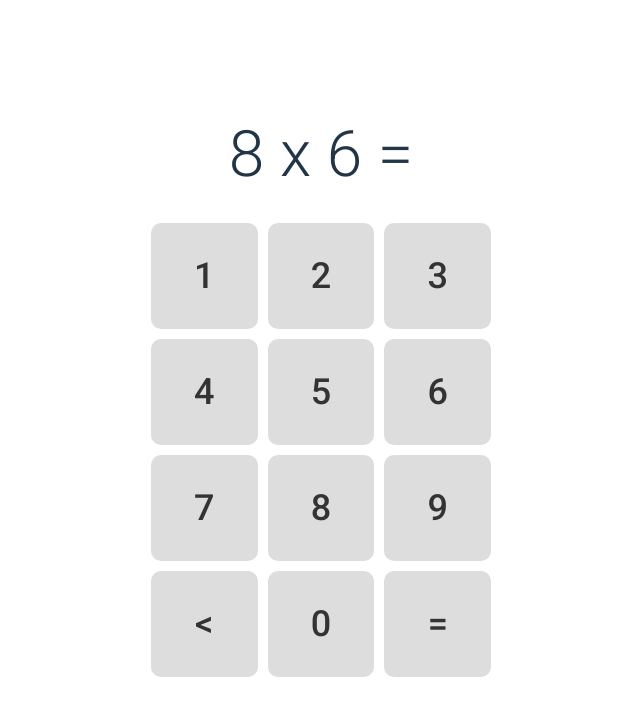
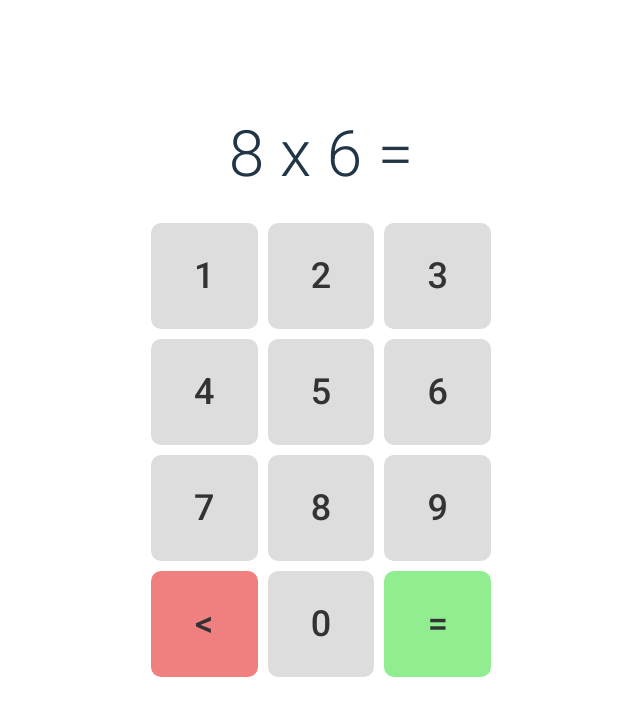
Before and after one commit to domstrueboy/compy, a Vue app: page / in a window 1280 px wide. Shown: the top 716 px of the page, without its empty margins (319-959 px from the left). Built offline with nearby package versions, Linux system fonts and the light colour scheme.

Commit message:
Добавлены цвета кнопок и ошибок

```diff
--- a/src/App.vue
+++ b/src/App.vue
@@ -3,6 +3,8 @@ import { ref, computed } from 'vue';
 import Keyboard from './components/Keyboard.vue';
 import { type IButton, EButtonType } from './components/Keyboard.d';
 import { EOperation } from './App.d';
+
+const ANSWER_DELAY = 750;
 
 const getRandomInt = (min: number = 1, max: number = 9) => {
   min = Math.ceil(min);
@@ -28,17 +30,21 @@ const correctAnswer = computed(() => {
 });
 
 const answer = ref('');
+const isCorrect = ref<boolean | null>(null);
 
-const checkAnswer = () => {
-  if (parseInt(answer.value) === correctAnswer.value) {
+const checkAnswer = async () => {
+  isCorrect.value = parseInt(answer.value) === correctAnswer.value;
+  if (isCorrect.value) {
+    await new Promise(resolve => setTimeout(resolve, ANSWER_DELAY));
     alert('Правильно!');
     a.value = getRandomInt();
     b.value = getRandomInt();
-    operation.value = EOperation.Multiply;
   } else {
-    alert('Неправильно!');
+    await new Promise(resolve => setTimeout(resolve, ANSWER_DELAY));
+    alert('Неправильно! Попробуй ещё раз!');
   }
   answer.value = '';
+  isCorrect.value = null;
 }
 
 const handleButtonClick = (button: IButton) => {
@@ -54,7 +60,7 @@ const handleButtonClick = (button: IButton) => {
 
 <template>
   <div class="container">
-    <div class="equation">
+    <div :class="['equation', { correct: isCorrect === true, error: isCorrect === false }]">
       {{ a }} {{ operation }} {{ b }} = {{ answer }}
     </div>
     <Keyboard @buttonClicked = "handleButtonClick" />
@@ -71,6 +77,12 @@ const handleButtonClick = (button: IButton) => {
 
   .equation {
     font-size: 64px;
+    &.correct {
+      color: lightgreen;
+    }
+    &.error {
+      color: red;
+    }
   }
 }
 </style>
--- a/src/components/Keyboard.vue
+++ b/src/components/Keyboard.vue
@@ -9,6 +9,16 @@ const buttons: IButton[] = values.map(value => ({
   value,
 }));
 
+const getButtonType = (type: EButtonType) => {
+  if (type === EButtonType.Enter) {
+    return 'accent';
+  }
+  if (type === EButtonType.Clear) {
+    return 'danger';
+  }
+  return 'default';
+};
+
 const emit = defineEmits(['button-clicked']);
 </script>
 
@@ -17,7 +27,7 @@ const emit = defineEmits(['button-clicked']);
     <Button
       v-for="button in buttons"
       :key="button.value"
-      :accent="button.type !== EButtonType.Digit"
+      :type="getButtonType(button.type)"
       @click="emit('button-clicked', button)"
     >
       {{ button.text }}
--- a/src/elements/Button.vue
+++ b/src/elements/Button.vue
@@ -1,6 +1,14 @@
 <template>
-  <button class="button" v-bind="$attrs"><slot /></button>
+  <button :class="['button', type]" v-bind="$attrs"><slot /></button>
 </template>
+
+<script setup lang="ts">
+import { defineProps } from 'vue';
+
+defineProps<{
+  type?: 'accent' | 'danger' | 'default';
+}>();
+</script>
 
 <style scoped>
 .button {
@@ -12,4 +20,10 @@
   border: none;
   border-radius: 10px;
 }
+.accent {
+  background-color: lightgreen;
+}
+.danger {
+  background-color: lightcoral;
+}
 </style>
--- a/src/style.css
+++ b/src/style.css
@@ -65,7 +65,7 @@ button:focus-visible {
 #app {
   max-width: 1280px;
   margin: 0 auto;
-  padding: 2rem;
+  padding: 2rem 0;
   text-align: center;
 }
 
```
